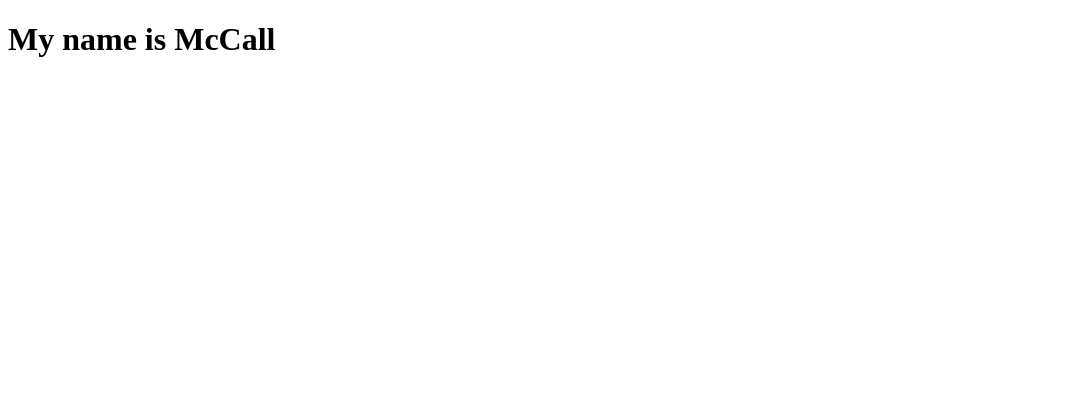
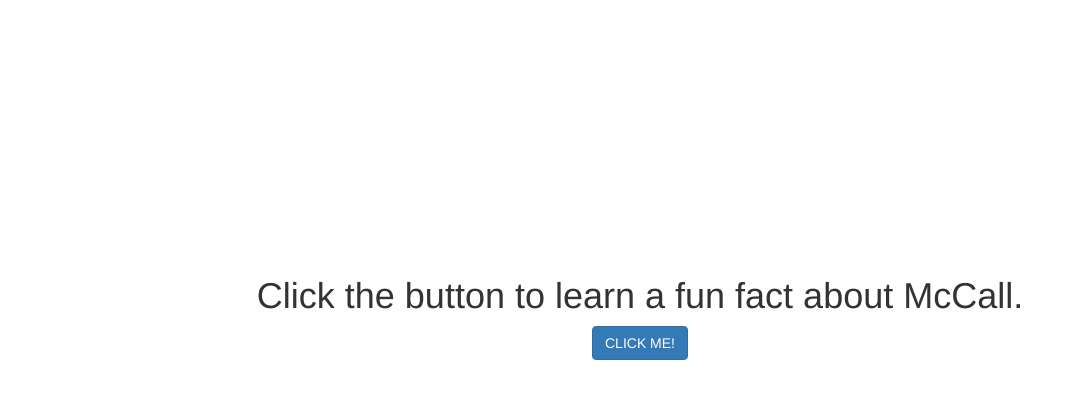
Before and after one commit to mccallofthewild/hacky, a plain HTML site: page index.html in a window 1280 px wide. Shown: the whole page, without its empty margins (0-1075 px from the left). Drawn offline with nearby package versions, Linux system fonts and the light colour scheme.

Commit message:
git commit

```diff
--- a/index.html
+++ b/index.html
@@ -3,12 +3,31 @@
 <head>
     <meta charset="UTF-8">
     <title>Document</title>
+    <script>
+        var i = 0;
+        function tellme(a){
+            var facts = ["McCall is 20 years old!", "McCall likes hunting and fishing!", "McCall likes being outdoors!", "McCall grew up in a New Plymouth, Idaho (population: 1500)", "McCall goes to Boise CodeWorks!", "McCall is 6' 9''!", "McCall's favorite color is blue!", "McCall thinks the oxford comma is still prevalent!", "McCall likes riding horses!", "McCall lives in Boise!", "McCall uses a Mac.", "McCall drives a very dirty Subaru.", "McCall's Instagram is @mccallalexander", "McCall created <a href='http://www.juicytag.com'>JuicyTag.com</a>!", "McCall's Twitter is @mccallthetall", "McCall is currently listening to ODESZA."];
+            if(i>(facts.length -1)){
+                i = 0;
+            }
+            document.getElementById(a).innerHTML = "<p>" + facts[i] + "</p>";
+            i++;
+        }
+    </script>
+    <link rel="stylesheet" href="https://maxcdn.bootstrapcdn.com/bootstrap/3.3.7/css/bootstrap.min.css" integrity="sha384-BVYiiSIFeK1dGmJRAkycuHAHRg32OmUcww7on3RYdg4Va+PmSTsz/K68vbdEjh4u" crossorigin="anonymous">
 </head>
-<body>
-    <div class="main">
-        <h1 class="head">
-            My name is McCall
-        </h1>
+<body style="margin-top:20%">
+    <div class="container-fluid">
+        <div class="row">
+            <div class="col-xs-12 text-center">
+                 <h1 class="text-center" id="funfact">
+                     Click the button to learn a fun fact about McCall.
+                </h1>
+                <button class="btn btn-primary btn-lrg text-center" onclick="tellme('funfact')">CLICK ME!</button>
+                 <!--<img src="https://avatars0.githubusercontent.com/u/12076557?v=3&s=460" alt="Picture of me" class="img img-circle img-thumbnail" style="height: 20%">-->
+            </div>
+        </div>
+
     </div>
 </body>
 </html>
```
